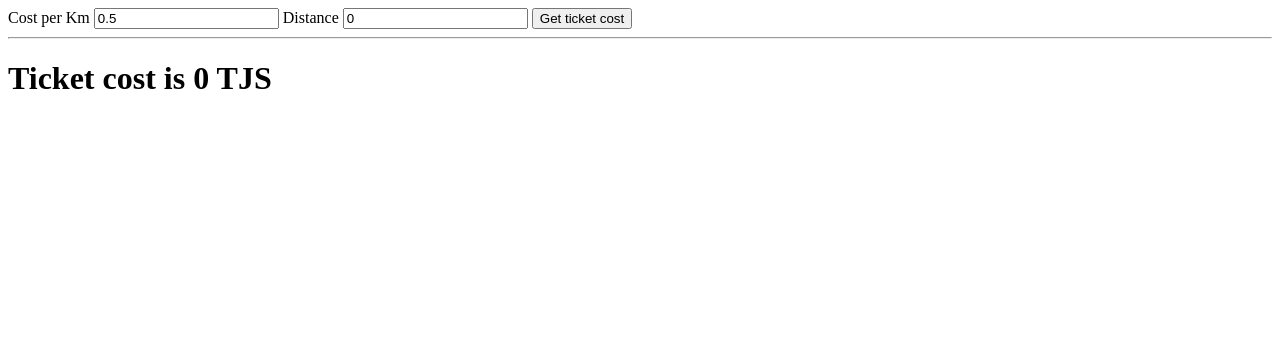
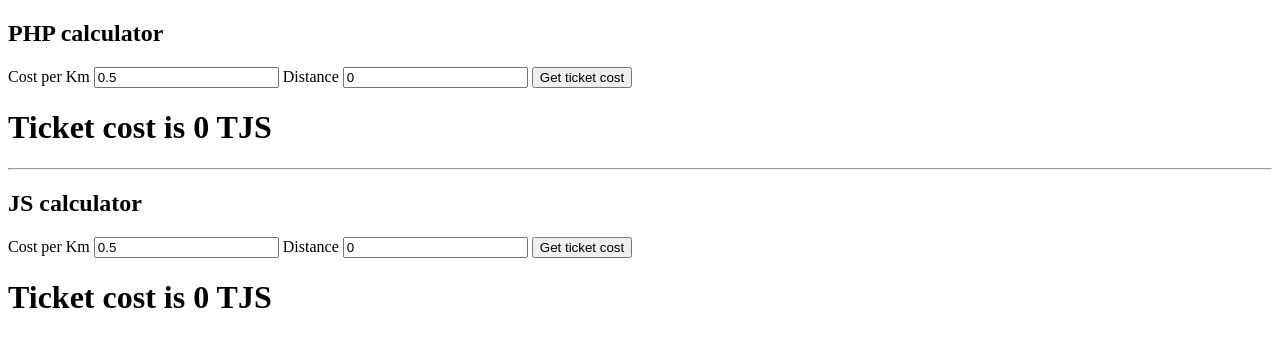
Before and after one commit to tischmann/ticketcost, a PHP site: page / in a window 1280 px wide. Shown: the top 347 px of the page. Run offline with PHP 8.4, Linux system fonts and the light colour scheme.

Commit message:
Update index.php

```diff
--- a/index.php
+++ b/index.php
@@ -19,6 +19,7 @@ if (isset($_GET['distance'])) {
 </head>
 
 <body>
+    <h2>PHP calculator</h2>
     <form method="get">
         <label for="cost">Cost per Km</label>
         <input name="cost" value="<?= $cost ?>" />
@@ -26,7 +27,6 @@ if (isset($_GET['distance'])) {
         <input name="distance" value="<?= $distance ?>" />
         <button type="submit">Get ticket cost</button>
     </form>
-    <hr>
     <?php
     require 'Cost.php';
 
@@ -38,7 +38,16 @@ if (isset($_GET['distance'])) {
         <h1>Ticket cost is {$ticketCost->get()} TJS</h1>
         HTML;
     ?>
-
+    <hr>
+    <h2>JS calculator</h2>
+    <form id="calculator">
+        <label for="cost">Cost per Km</label>
+        <input name="cost" value="0.5" />
+        <label for="distance">Distance</label>
+        <input name="distance" value="0" />
+        <button type="button" onclick="getTicketCost()">Get ticket cost</button>
+    </form>
+    <h1 id="result">Ticket cost is 0 TJS</h1>
 </body>
 
 </html>
```
